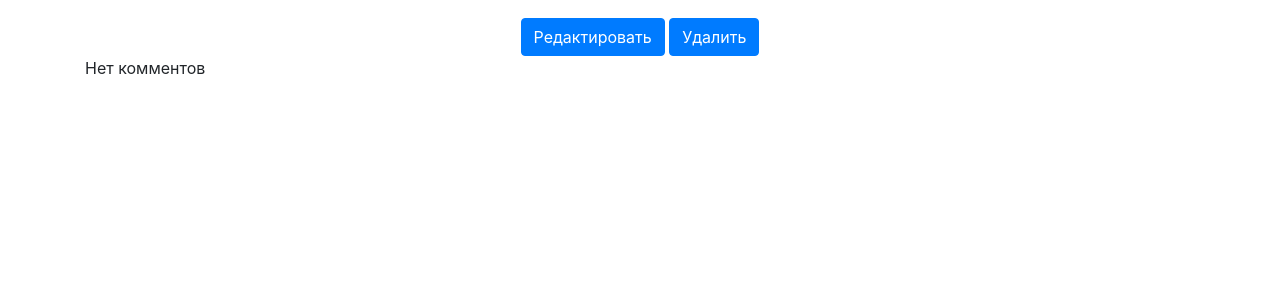
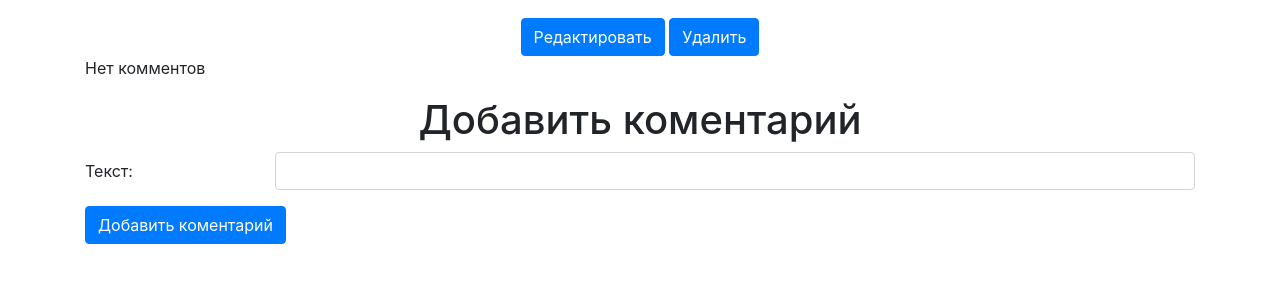
Before and after one commit to k2Raven/exam9, a Django app: template source/webapp/templates/detail.html in a window 1280 px wide. Shown: the part 186-469 px from the top of the page. Run offline with Django 3.2, Linux system fonts and the light colour scheme; the template is opened without the code that fills it, so the values that code supplies are empty; some libraries are stand-ins or nearby versions.

Commit message:
Добавил форму добавления комментрия

```diff
--- a/source/webapp/templates/detail.html
+++ b/source/webapp/templates/detail.html
@@ -38,4 +38,16 @@
         {% empty %}
         <p>Нет комментов</p>
     {% endfor %}
+    <h1 class="text-center m-2">Добавить коментарий</h1>
+      <div class="form-group row">
+        <label for="" class="col-sm-2 col-form-label">Текст:</label>
+        <div class="col-sm-10">
+          <input type="text" class="form-control" id="inputEmail3">
+        </div>
+      </div>
+      <div class="form-group row">
+        <div class="col-sm-10">
+          <button type="submit" class="btn btn-primary">Добавить коментарий</button>
+        </div>
+      </div>
 {% endblock %}
```
